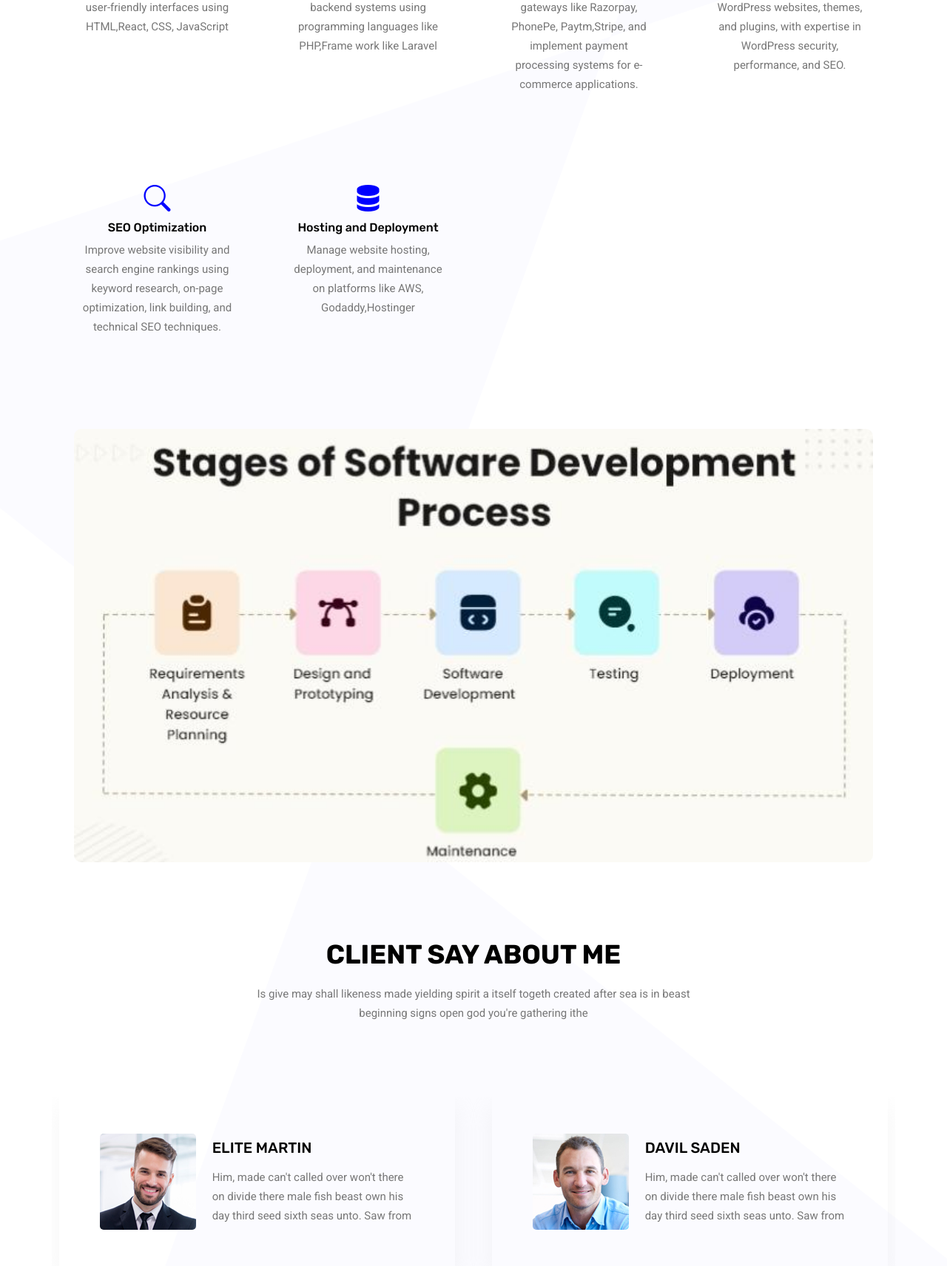
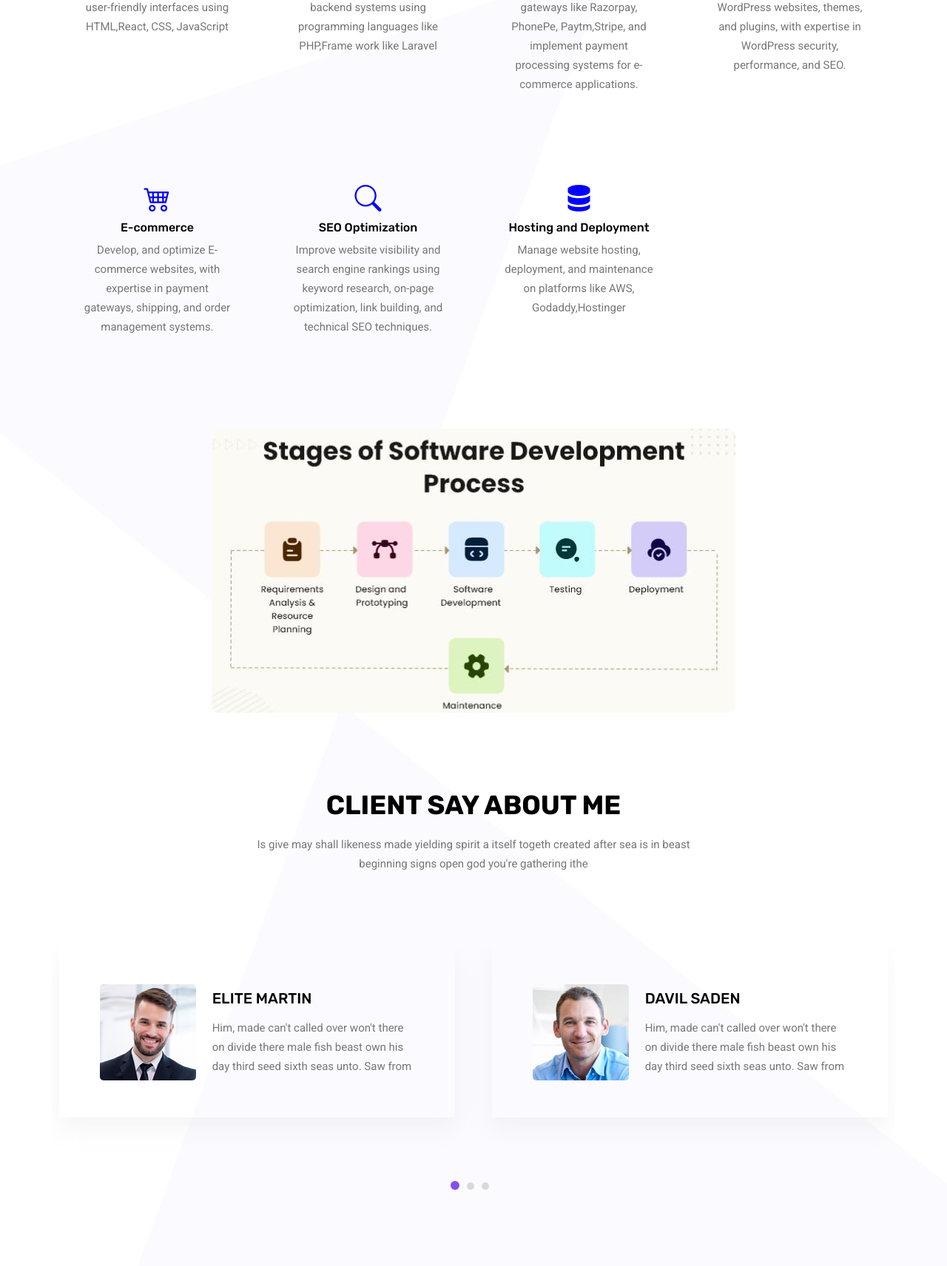
Before and after one commit to vidyasagar8374/profile, a PHP site: page / in a window 1280 px wide. Shown: the part 2281-3993 px from the top of the page at 74% size. Run offline with PHP 8.4, Linux system fonts and the light colour scheme; some libraries are stand-ins or nearby versions.

Commit message:
added new changes

```diff
--- a/css/style.css
+++ b/css/style.css
@@ -3317,11 +3317,6 @@ h6 {
 /*---------------------------------------------------- */
 
 
-.stage-grid img {
-  width: 100%;
-  height: auto;
-  border-radius: 10px;
-}
 .tools-grid {
   /* center the image */
   height: 180px;
@@ -3379,8 +3374,7 @@ h6 {
 
 /* steps */
 .stage-grid img {
-  width: auto;
-  height: auto;
+
   border-radius: 10px;
 }
 /* steps */
--- a/features.php
+++ b/features.php
@@ -43,6 +43,13 @@
         </div>
         <div class="col-lg-3 col-md-6">
             <div class="feature_item">
+            <h1><i class="bi bi-cart4"></i></h1>
+                <h5>E-commerce</h5>
+                <p>Develop, and optimize E-commerce websites, with expertise in payment gateways, shipping, and order management systems.</p>
+            </div>
+        </div>
+        <div class="col-lg-3 col-md-6">
+            <div class="feature_item">
                 <h1><i class="bi bi-search"></i></h1>
                 <h5>SEO Optimization</h5>
                 <p>Improve website visibility and search engine rankings using keyword research, on-page optimization, link building, and technical SEO techniques.</p>
@@ -55,6 +62,7 @@
                 <p>Manage website hosting, deployment, and maintenance on platforms like AWS, Godaddy,Hostinger</p>
             </div>
         </div>
+
     </div>
 </div>
 </section>
--- a/index.php
+++ b/index.php
@@ -162,7 +162,7 @@
 		<!-- add image responsive full width -->
 		<div class="col-lg-12 col-sm-12 col-md-12">
 			<div class="stage-grid text-center">
-				<img src="./img/brands/Stages-of-Software-Development-Process.jpg" alt="" class="image-fluid w-100">
+				<img src="./img/brands/Stages-of-Software-Development-Process.jpg" alt="" class="img-fluid">
 			</div>
 
 		</div>
--- a/subscribe.php
+++ b/subscribe.php
@@ -34,8 +34,8 @@ try {
     $mail->Port = 587;              // Mailtrap password
 
     // Recipients
-    $mail->setFrom('your-email@gmail.com', 'Your Name');  // Sender's email and name
-    $mail->addAddress('recipient@example.com', 'Recipient Name'); // Add recipient
+    $mail->setFrom('vidyasagar@vsdev.in', 'Your Name');  // Sender's email and name
+    $mail->addAddress('vidyasagar@vsdev.in', 'Recipient Name'); // Add recipient
 
     // Email content
     $mail->isHTML(true);                                  // Set email format to HTML
@@ -53,7 +53,7 @@ try {
 } catch (Exception $e) {
     ob_clean();
     // Handle errors and respond with error details
-    header('Content-Type: application/json', true, 500);
+    header('Content-Type: application/json');
     echo json_encode(['success' => false, 'error' => $e->getMessage()]);
 }
 ?>
```
